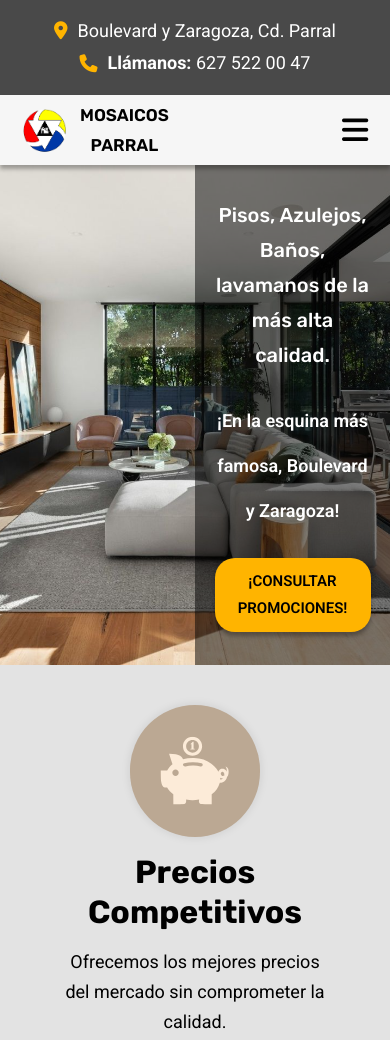
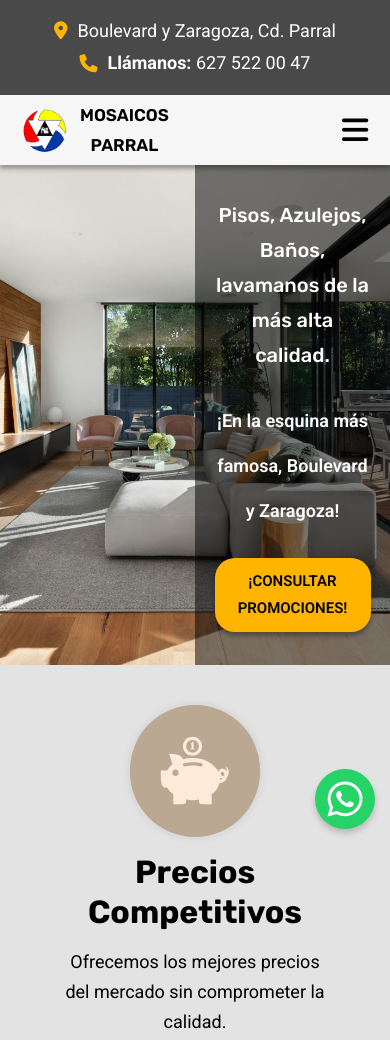
Before and after one commit to Camoralesh27/MosaicosParral, a website: page index.html in a window 390 px wide. Shown: the top 1040 px of the page. Drawn offline with nearby package versions, Linux system fonts and the light colour scheme.

Commit message:
agregando boton de whatsapp

```diff
--- a/index.html
+++ b/index.html
@@ -341,6 +341,11 @@
         </div>
     </footer>
 
+    <!-- ==== boton whatsapp ==== -->
+    <a href="https://wa.me/526272796509" class="whatsapp-button" target="_blank" title="Enviar mensaje por WhatsApp">
+        <i class="fab fa-whatsapp"></i>
+      </a>
+
     <!-- ==== main JS ==== -->
     <script src="build/js/app.js"></script>
 
--- a/src/scss/layout/_contact.scss
+++ b/src/scss/layout/_contact.scss
@@ -71,7 +71,8 @@
             color: v.$gray-1;
         }
 
-        & th, & td {
+        & th,
+        & td {
             border-bottom: 1px solid v.$gray-2;
             padding: .5rem .7rem;
         }
--- a/src/scss/layout/_index.scss
+++ b/src/scss/layout/_index.scss
@@ -6,3 +6,4 @@
 @forward 'testimoniales';
 @forward 'contact';
 @forward 'footer';
+@forward 'whatssapp';
--- /dev/null
+++ b/src/scss/layout/_whatssapp.scss
@@ -0,0 +1,52 @@
+/* Estilo para el botón de WhatsApp */
+.whatsapp-button {
+    display: inline-flex;
+    align-items: center;
+    justify-content: center;
+    background-color: #25d366;
+    color: white;
+    font-size: 5rem; /* Tamaño del ícono */
+    width: 7rem; /* Tamaño del botón */
+    height: 7rem;
+    border-radius: 50%; /* Botón circular */
+    text-decoration: none;
+    position: fixed; /* Fijo en la pantalla */
+    bottom: 3rem; /* Separación desde el borde inferior */
+    right: 3rem; /* Separación desde el borde derecho */
+    z-index: 1000; /* Por encima de otros elementos */
+    box-shadow: 0px 4px 6px rgba(0, 0, 0, 0.2);
+    transition: transform 0.3s ease, box-shadow 0.3s ease;
+  }
+
+  /* Efecto hover */
+  .whatsapp-button:hover {
+    transform: scale(1.1);
+    box-shadow: 0px 6px 8px rgba(0, 0, 0, 0.3);
+  }
+
+  /* Efecto activo (clic) */
+  .whatsapp-button:active {
+    transform: scale(0.95);
+    box-shadow: 0px 2px 4px rgba(0, 0, 0, 0.3);
+  }
+
+  /* Media queries para pantallas más pequeñas */
+  @media (max-width: 768px) {
+    .whatsapp-button {
+      width: 7rem; /* Tamaño reducido del botón */
+      height: 7rem;
+      font-size: 5rem; /* Tamaño reducido del ícono */
+      bottom: 3rem; /* Ajuste de margen inferior */
+      right: 3rem; /* Ajuste de margen derecho */
+    }
+  }
+
+  @media (max-width: 480px) {
+    .whatsapp-button {
+      width: 6rem;
+      height: 6rem;
+      font-size: 4rem;
+      bottom: 1.5rem;
+      right: 1.5rem;
+    }
+  }
```
Also changed, not shown: build/css/app.css, 1 other file.
